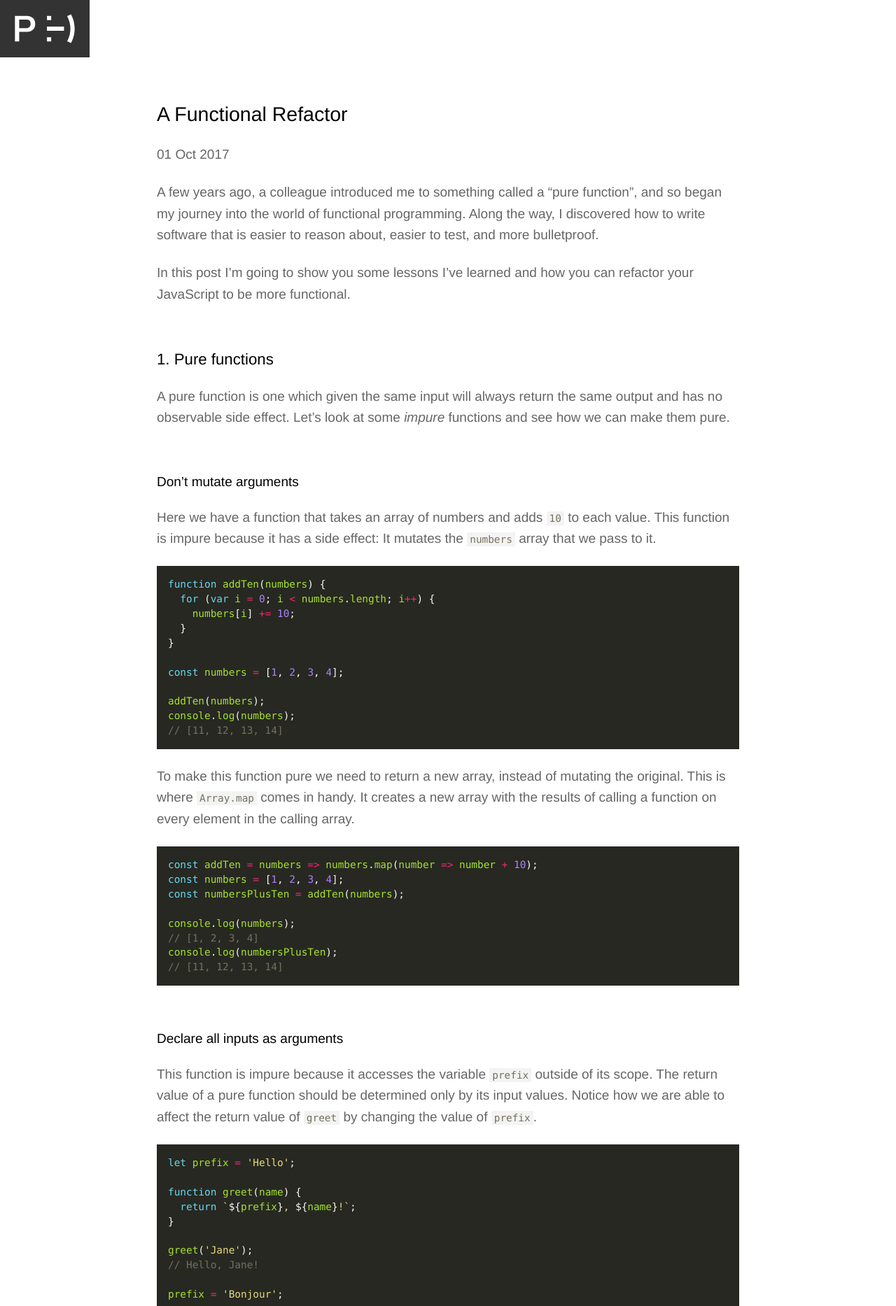
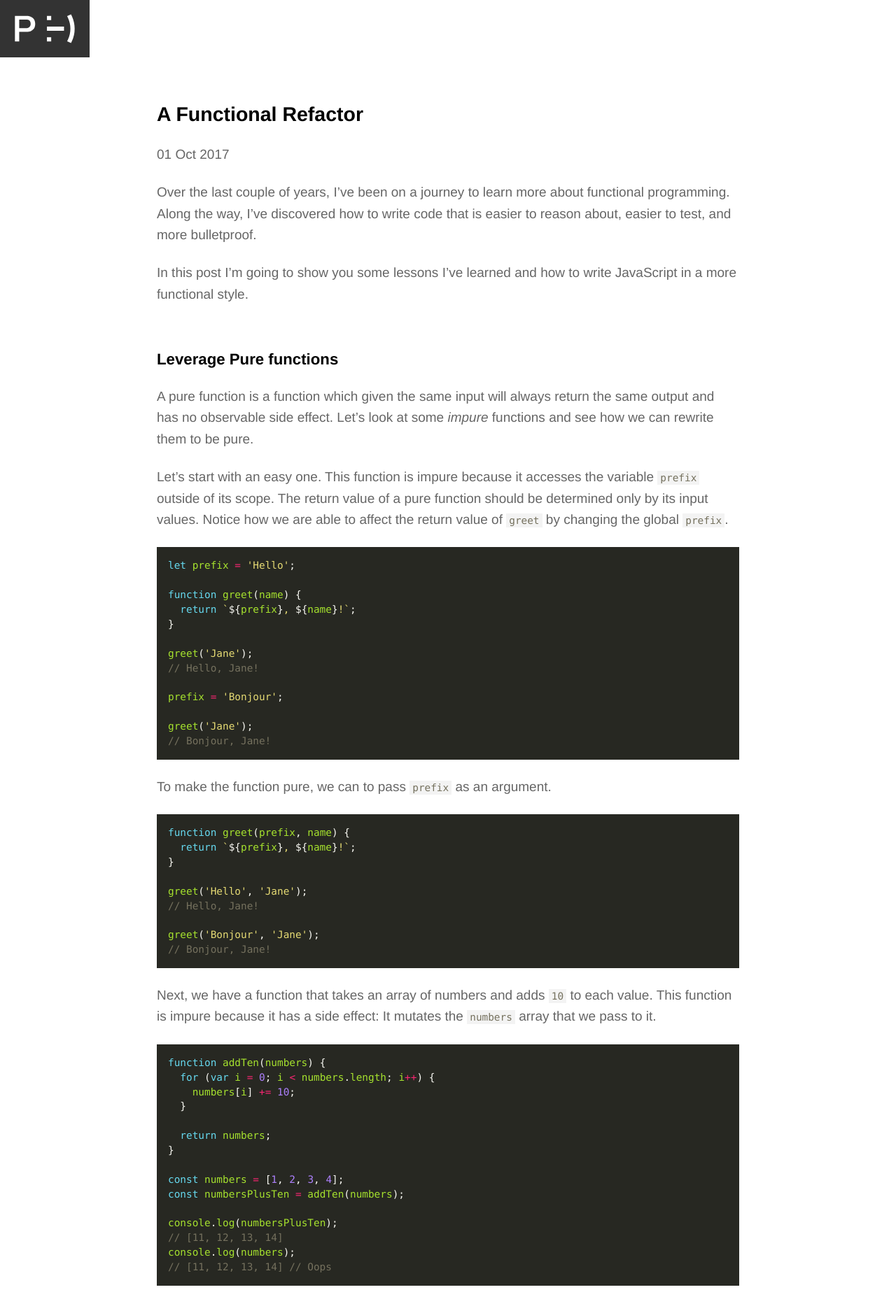
Before and after one commit to peterhry/peterhrynkow.com, a Jekyll site: the page built from _posts/2017-10-01-a-functional-refactor.markdown, in a window 1280 px wide. Shown: the top 1867 px of the page at 70% size. Built offline with Jekyll 4.4.1, drawn with Linux system fonts in a browser that asks for light colours; comment, search, counter and statistics services are not loaded; some of the changed text lies outside the part shown.

Commit message:
draft edits, type tweaks

````diff
--- a/_includes/head.html
+++ b/_includes/head.html
@@ -6,5 +6,5 @@
   <link rel="stylesheet" href="{{ site.baseurl }}/css/normalize.css">
   <link rel="stylesheet" href="{{ site.baseurl }}/css/peterhry.css">
   <script src="https://use.typekit.net/vsu1dge.js"></script>
-  <script>try{Typekit.load({ async: true });}catch(e){}</script>
+  <script>try{Typekit.load({});}catch(e){}</script>
 </head>
--- a/_posts/2017-10-01-a-functional-refactor.markdown
+++ b/_posts/2017-10-01-a-functional-refactor.markdown
@@ -5,49 +5,14 @@ date:   2017-10-01 00:00:00
 categories: [functional-programming]
 ---
 
-A few years ago, a colleague introduced me to something called a “pure function”, and so began my journey into the world of functional programming. Along the way, I discovered how to write software that is easier to reason about, easier to test, and more bulletproof.
+Over the last couple of years, I’ve been on a journey to learn more about functional programming. Along the way, I’ve discovered how to write code that is easier to reason about, easier to test, and more bulletproof.
 
-In this post I’m going to show you some lessons I’ve learned and how you can refactor your JavaScript to be more functional.
+In this post I’m going to show you some lessons I’ve learned and how to write JavaScript in a more functional style.
 
-### 1. Pure functions
-A pure function is one which given the same input will always return the same output and has no observable side effect. Let’s look at some _impure_ functions and see how we can make them pure.
+### Leverage Pure functions
+A pure function is a function which given the same input will always return the same output and has no observable side effect. Let’s look at some _impure_ functions and see how we can rewrite them to be pure.
 
-#### Don’t mutate arguments
-
-Here we have a function that takes an array of numbers and adds `10` to each value. This function is impure because it has a side effect: It mutates the `numbers` array that we pass to it.
-
-```js
-function addTen(numbers) {
-  for (var i = 0; i < numbers.length; i++) {
-    numbers[i] += 10;
-  }
-}
-
-const numbers = [1, 2, 3, 4];
-
-addTen(numbers);
-console.log(numbers);
-// [11, 12, 13, 14]
-```
-
-To make this function pure we need to return a new array, instead of mutating the original. This is where `Array.map` comes in handy. It creates a new array with the results of calling a function on every element in the calling array.
-
-
-```js
-const addTen = numbers => numbers.map(number => number + 10);
-const numbers = [1, 2, 3, 4];
-const numbersPlusTen = addTen(numbers);
-
-console.log(numbers);
-// [1, 2, 3, 4]
-console.log(numbersPlusTen);
-// [11, 12, 13, 14]
-```
-
-
-#### Declare all inputs as arguments
-
-This function is impure because it accesses the variable `prefix` outside of its scope. The return value of a pure function should be determined only by its input values. Notice how we are able to affect the return value of `greet` by changing the value of `prefix`.
+Let’s start with an easy one. This function is impure because it accesses the variable `prefix` outside of its scope. The return value of a pure function should be determined only by its input values. Notice how we are able to affect the return value of `greet` by changing the global `prefix`.
 
 ```js
 let prefix = 'Hello';
@@ -65,7 +30,7 @@ greet('Jane');
 // Bonjour, Jane!
 ```
 
-To make the function pure, we need to pass `prefix` as an argument.
+To make the function pure, we can to pass `prefix` as an argument.
 
 ```js
 function greet(prefix, name) {
@@ -79,23 +44,77 @@ greet('Bonjour', 'Jane');
 // Bonjour, Jane!
 ```
 
+Next, we have a function that takes an array of numbers and adds `10` to each value. This function is impure because it has a side effect: It mutates the `numbers` array that we pass to it.
 
-#### Given the same input, always return the same output
+```js
+function addTen(numbers) {
+  for (var i = 0; i < numbers.length; i++) {
+    numbers[i] += 10;
+  }
+
+  return numbers;
+}
+
+const numbers = [1, 2, 3, 4];
+const numbersPlusTen = addTen(numbers);
+
+console.log(numbersPlusTen);
+// [11, 12, 13, 14]
+console.log(numbers);
+// [11, 12, 13, 14] // Oops
+```
+
+To make this function pure we need to return a _new_ array, instead of mutating the original. This is where `Array.map` comes in handy. It creates a new array with the results of calling a function on every element in the calling array.
+
+
+```js
+const addTen = numbers => numbers.map(number => number + 10);
+const numbers = [1, 2, 3, 4];
+const numbersPlusTen = addTen(numbers);
+
+console.log(numbersPlusTen);
+// [11, 12, 13, 14]
+console.log(numbers);
+// [1, 2, 3, 4]
+```
+
+
+
 
 TBC
 
 ```js
 function randomNumber(min, max) {
-  return min + (max - min) * Math.random();
+  return Math.round(min + (max - min) * Math.random());
 }
+
+console.log(randomNumber(10, 20));
+// 14
+console.log(randomNumber(10, 20));
+// 16
 ```
 
 TBC
 
 
-### 2. Avoid control structures
+```js
+function randomNumber(min, max, random) {
+  return Math.round(min + (max - min) * random);
+}
 
-This function is pure but written in an imperative style. Functional programming avoids control structures such as loops and conditional statements.
+const seed = Math.random();
+
+console.log(randomNumber(10, 20, seed));
+// 17
+console.log(randomNumber(10, 20, seed));
+// 17
+```
+
+
+
+### Avoid control structures
+
+This function is pure but written in an imperative style. Functional programming is declarative and typically avoids control structures such as loops and conditional statements.
 
 ```js
 function sum(numbers) {
@@ -109,14 +128,14 @@ function sum(numbers) {
 }
 ```
 
-Using `Array.reduce` is shorter and more elegant.
+Using `Array.reduce` is more concise and elegant.
 
 ```js
 const sum = numbers => numbers.reduce((total, number) => total + number);
 ```
 
 
-### 3. Push side effects to the edges
+### Push side effects to the edges
 
 Here we have a simple application where clicking a button updates a counter. The `incrementBy` and `addTen` functions are impure because they modify a variable outside of their scope.
 
@@ -144,7 +163,7 @@ class App {
 }
 ```
 
-Notice what happens when we refactor the application to use pure functions. We push the side effects to the edges. Now, `this.counter` is only changed in one place and the code is a little easier to reason about.
+Notice what happens when we refactor the application to use pure functions: we quarantine the impure code. Now `this.counter` is only changed in one place and the code is a little easier to follow.
 
 ```js
 class App {
--- a/css/peterhry.css
+++ b/css/peterhry.css
@@ -77,6 +77,7 @@ body {
     font: 1rem/1.6 "adelle-sans", Helvetica, Arial, sans-serif;
     margin: 0;
     padding: 0;
+    -webkit-font-smoothing: antialiased;
 }
 
 a {
@@ -91,7 +92,7 @@ a:hover {
 
 h1, h2, h3, h4, h5, h6 {
     color: #000;
-    font-weight: normal;
+    /* font-weight: normal; */
     line-height: 1.25;
     margin: 4rem 0 0;
 }
````
